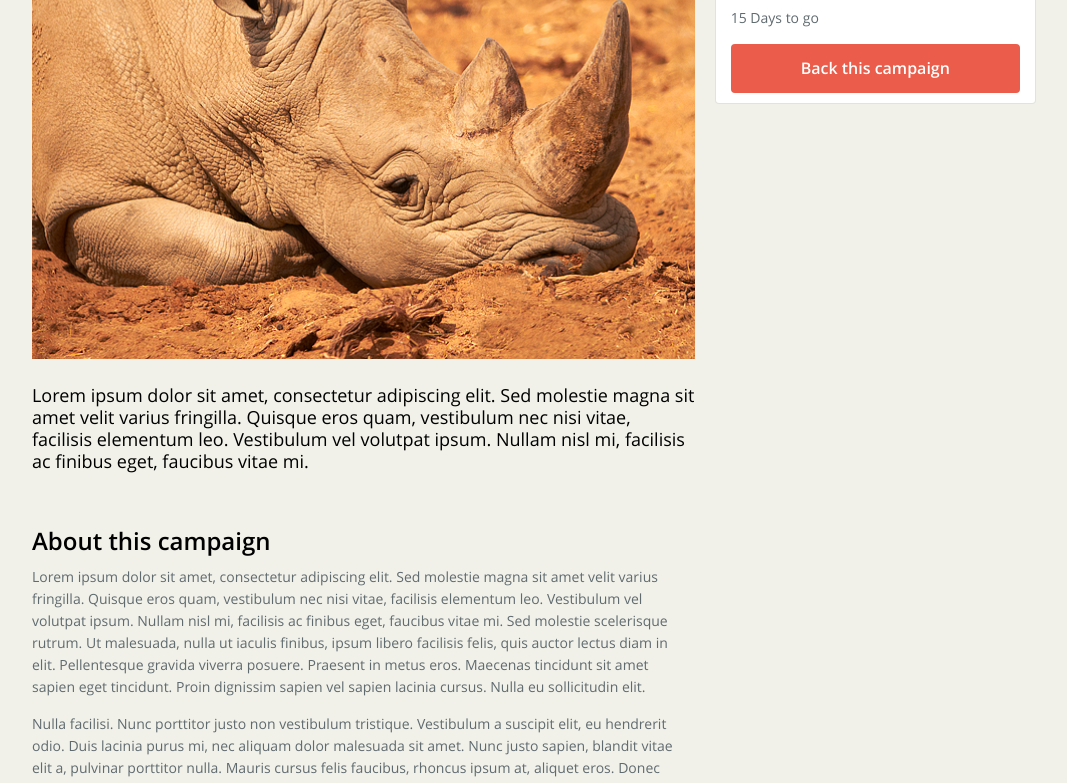
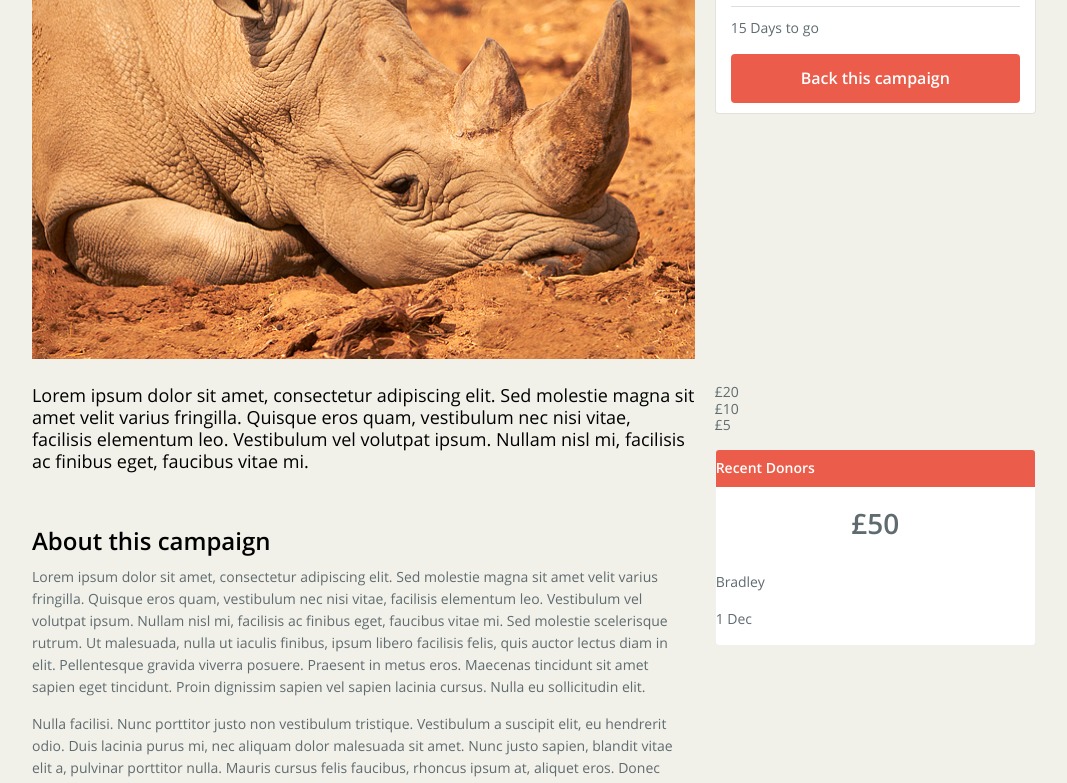
Before and after one commit to pravienmangal/pTitan, a website: page public/views/campaign.html in a window 1280 px wide. Shown: the part 330-1113 px from the top of the page, without its empty margins (106-1173 px from the left). Drawn offline with Linux system fonts and the light colour scheme.

Commit message:
side bar donor details added

```diff
--- a/public/css/style.less
+++ b/public/css/style.less
@@ -506,6 +506,7 @@
             width: 100%;
             z-index: 999;
             top: 0;
+            box-shadow: 0 1px 20px #E0E0E0;
         }
         .logo{
             color: @brandColor;
@@ -665,7 +666,7 @@
                     font-family: 'open_sansregular';
                     font-size: 14px;
                     line-height: 16px;
-                    .margin(2,0,5,0);
+                    .margin(2,0,10,0);
 
                     strong {
                         font-size: 18px;
@@ -697,6 +698,22 @@
                 margin-bottom: 15px;
             }
         }
+
+        .donor-info{
+            overflow: hidden;
+            background: @white;
+            border: 1px solid rgba(96,107,112,.1);
+            border-radius: 4px;
+
+            h4{
+                font-size: 14px;
+                color: @white;
+                background: @brandColor;
+
+            }
+        }
+
+
     /*	8.2 ----------------------------------------------
 		DEVICE WIDTH FROM 641
 		-------------------------------------------------- */
--- a/public/views/campaign.html
+++ b/public/views/campaign.html
@@ -37,6 +37,21 @@
                     <div class="camapign-image">
                         <a href="#"><img src="../../public/images/rhino.jpg" alt="rhino"></a>
                     </div>
+                </div>
+                <div class="col-sm-4">
+                    <div class="campaign-stats">
+                        <h2>£101,498<span>Total raised</span><span>of <strong>£125,000</strong> goal</span></h2>
+                        <div class="days-left">
+                            <p><span>15</span> Days to go</p>
+                        </div>
+                        <a href="#" class="button">Back this campaign</a>
+                    </div>
+                </div>
+            </div>
+        </section>
+        <section class="row">
+            <div class="row-content">
+                <div class="col-sm-8">
                     <div class="campaign-intro">
                         <p>Lorem ipsum dolor sit amet, consectetur adipiscing elit. Sed molestie magna sit amet velit varius fringilla. Quisque eros quam, vestibulum nec nisi vitae, facilisis elementum leo. Vestibulum vel volutpat ipsum. Nullam nisl mi, facilisis ac finibus eget, faucibus vitae mi.</p>
                     </div>
@@ -64,15 +79,23 @@
                             <img src="http://lorempixel.com/640/400/abstract/7/" alt="image-block" />
                         </div>
                     </div>
+
                 </div>
                 <div class="col-sm-4">
-                    <div class="campaign-stats">
-                        <h2>£101,498<span>Total raised</span><span>of <strong>£125,000</strong> goal</span></h2>
-                        <div class="days-left">
-                            <p><span>15</span> Days to go</p>
-                        </div>
-                        <a href="#" class="button">Back this campaign</a>
+                     <div class="quick-pay">
+                        <ul>
+                            <li>£20</li>
+                            <li>£10</li>
+                            <li>£5</li>
+                        </ul>
                     </div>
+                    <div class="donor-info">
+                        <h4>Recent Donors</h4>
+                        <h2>£50</h2>
+                        <p><span>Bradley</span></p>
+                        <p>1 Dec</p>
+                    </div>
+
                 </div>
             </div>
         </section>
```
Also changed, not shown: dist/css/style.css.
